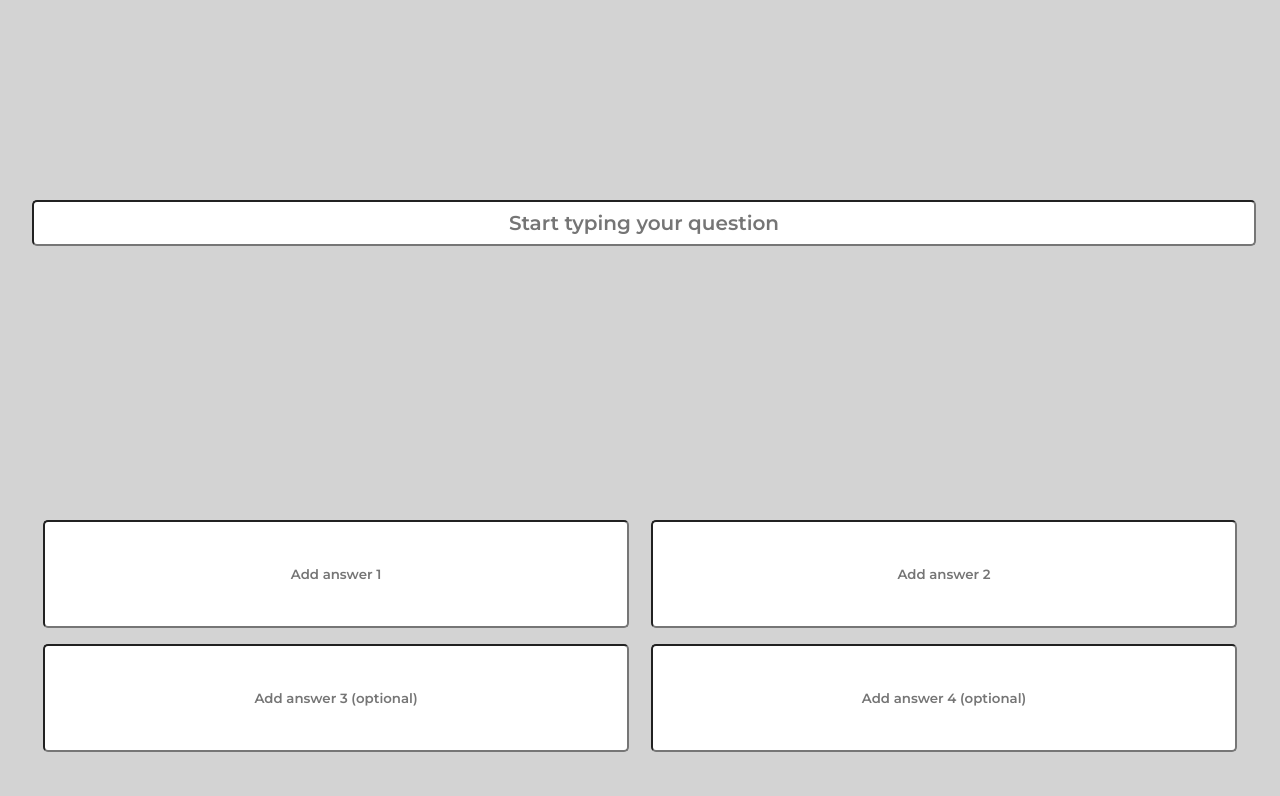
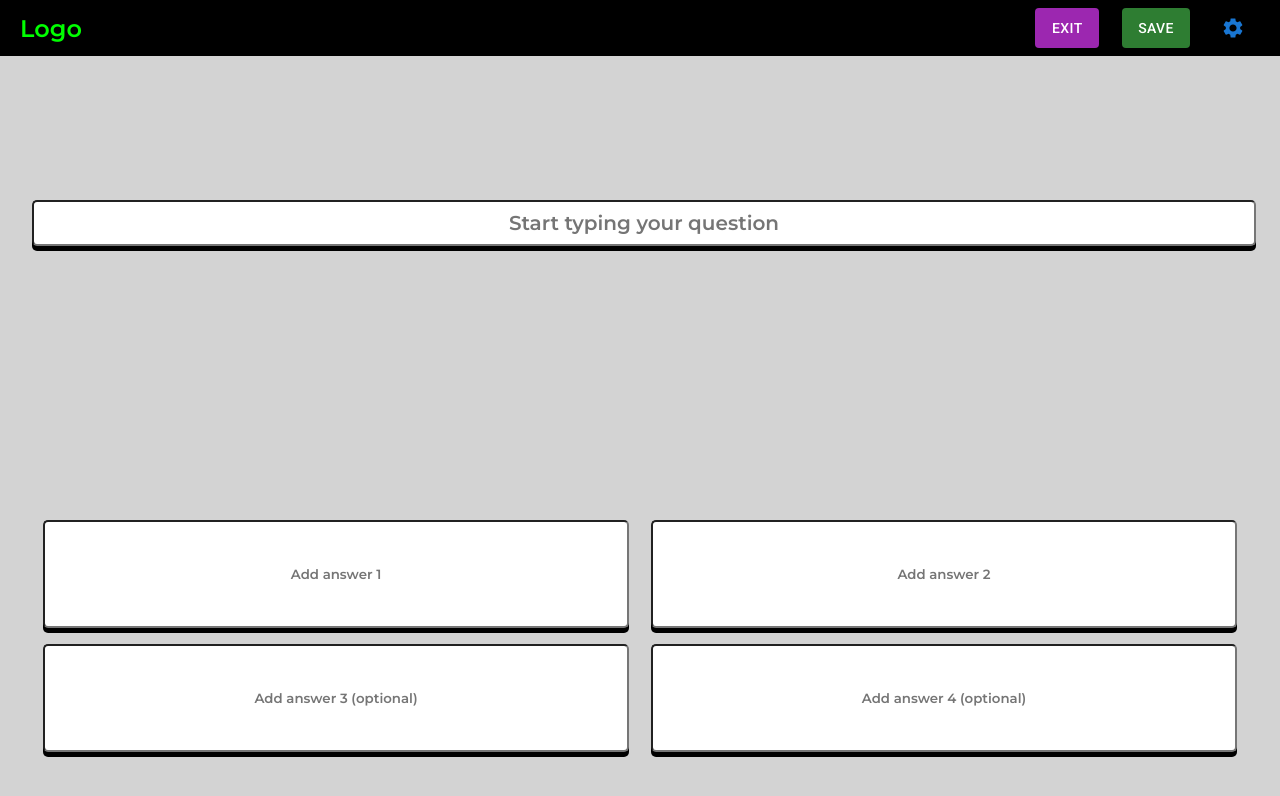
Before and after one commit to flow-state-15/aa_m5_kahoot, a React (Create React App) app in the folder frontend/: page /createquiz in a window 1280 px wide. Shown: the top 796 px of the page. Built offline with nearby package versions, Linux system fonts and the light colour scheme.

Commit message:
added nav bar for create quiz

```diff
--- /dev/null
+++ b/frontend/src/components/Quiz/CreateNav/index.tsx
@@ -0,0 +1,38 @@
+import { styled } from '@mui/material/styles';
+import { NavLogo } from '../../Navigation/NavElements';
+import { Button, IconButton } from '@mui/material';
+import SettingsIcon from '@mui/icons-material/Settings';
+
+const StyledNav = styled('nav')({
+    backgroundColor: 'black',
+    height: '56px',
+    width: '100vw',
+    position: 'absolute',
+    top: '0',
+    zIndex: '100',
+    display: 'flex',
+    alignItems: 'center',
+    justifyContent: 'space-between',
+});
+
+const StyledButtonsDiv = styled('div')({
+    display: 'flex',
+    justifyContent: 'space-around',
+    padding: '0 1rem',
+    width: '15rem'
+});
+
+export default function CreateNav() {
+    return (
+        <StyledNav>
+            <NavLogo>Logo</NavLogo>
+            <StyledButtonsDiv>
+                <Button variant="contained" color="secondary">Exit</Button>
+                <Button variant="contained" color="success">Save</Button>
+                <IconButton aria-label="settings" size="medium">
+                    <SettingsIcon color="primary" fontSize="medium"/>
+                </IconButton>
+            </StyledButtonsDiv>
+        </StyledNav>
+    )
+}
--- a/frontend/src/components/Quiz/CreateQuestion/index.tsx
+++ b/frontend/src/components/Quiz/CreateQuestion/index.tsx
@@ -11,6 +11,7 @@ const StyledInput = styled('input')({
     textAlign: 'center',
     fontFamily: 'Montserrat, sans-serif',
     borderRadius: '5px',
+    boxShadow: '0px 5px 0px black',
 });
 
 const ContainerDiv = styled('div')({
@@ -30,35 +31,50 @@ export default function CreateQuestion() {
         <BackgroundDiv>
             <StyledInput
                 placeholder='Start typing your question'
-                onFocus={e => e.target.placeholder = ''}
+                onFocus={e => {
+                    e.target.placeholder = '';
+                    e.target.style.outline = 'none';
+                }}
                 onBlur={e => e.target.placeholder = 'Start typing your question'}
                 sx={{position: 'absolute', top: '25vh', left: '2.5vw', fontSize: '1.25rem', height: '2.5rem'}}
             />
             <ContainerDiv>
                 <StyledInput
                     placeholder='Add answer 1'
-                    onFocus={e => e.target.placeholder = ''}
+                    onFocus={e => {
+                        e.target.placeholder = '';
+                        e.target.style.outline = 'none';
+                    }}
                     onBlur={e => e.target.placeholder = 'Add answer 1'}
                     sx={{margin: 'auto', height: '6.375rem'}}
                 />
 
                 <StyledInput
                     placeholder='Add answer 2'
-                    onFocus={e => e.target.placeholder = ''}
+                    onFocus={e => {
+                        e.target.placeholder = '';
+                        e.target.style.outline = 'none';
+                    }}
                     onBlur={e => e.target.placeholder = 'Add answer 2'}
                     sx={{margin: 'auto', height: '6.375rem'}}
                 />
 
                 <StyledInput
                     placeholder='Add answer 3 (optional)'
-                    onFocus={e => e.target.placeholder = ''}
+                    onFocus={e => {
+                        e.target.placeholder = '';
+                        e.target.style.outline = 'none';
+                    }}
                     onBlur={e => e.target.placeholder = 'Add answer 3 (optional)'}
                     sx={{margin: 'auto', height: '6.375rem'}}
                 />
 
                 <StyledInput
                     placeholder='Add answer 4 (optional)'
-                    onFocus={e => e.target.placeholder = ''}
+                    onFocus={e => {
+                        e.target.placeholder = '';
+                        e.target.style.outline = 'none';
+                    }}
                     onBlur={e => e.target.placeholder = 'Add answer 4 (optional)'}
                     sx={{margin: 'auto', height: '6.375rem'}}
                 />
--- a/frontend/src/components/Quiz/CreateQuiz/index.tsx
+++ b/frontend/src/components/Quiz/CreateQuiz/index.tsx
@@ -1,6 +1,8 @@
 import React, { useEffect } from 'react';
 import { styled } from '@mui/material/styles';
 import CreateQuestion from '../CreateQuestion';
+import CreateNav from '../CreateNav';
+import QuestionDetails from '../QuestionDetails';
 
 interface QProps {
     showNav: boolean,
@@ -15,7 +17,9 @@ export default function CreateQuiz(props: QProps) {
 
     return (
         <>
+            <CreateNav />
             <CreateQuestion />
+            {/* <QuestionDetails /> */}
         </>
     );
 }
```
